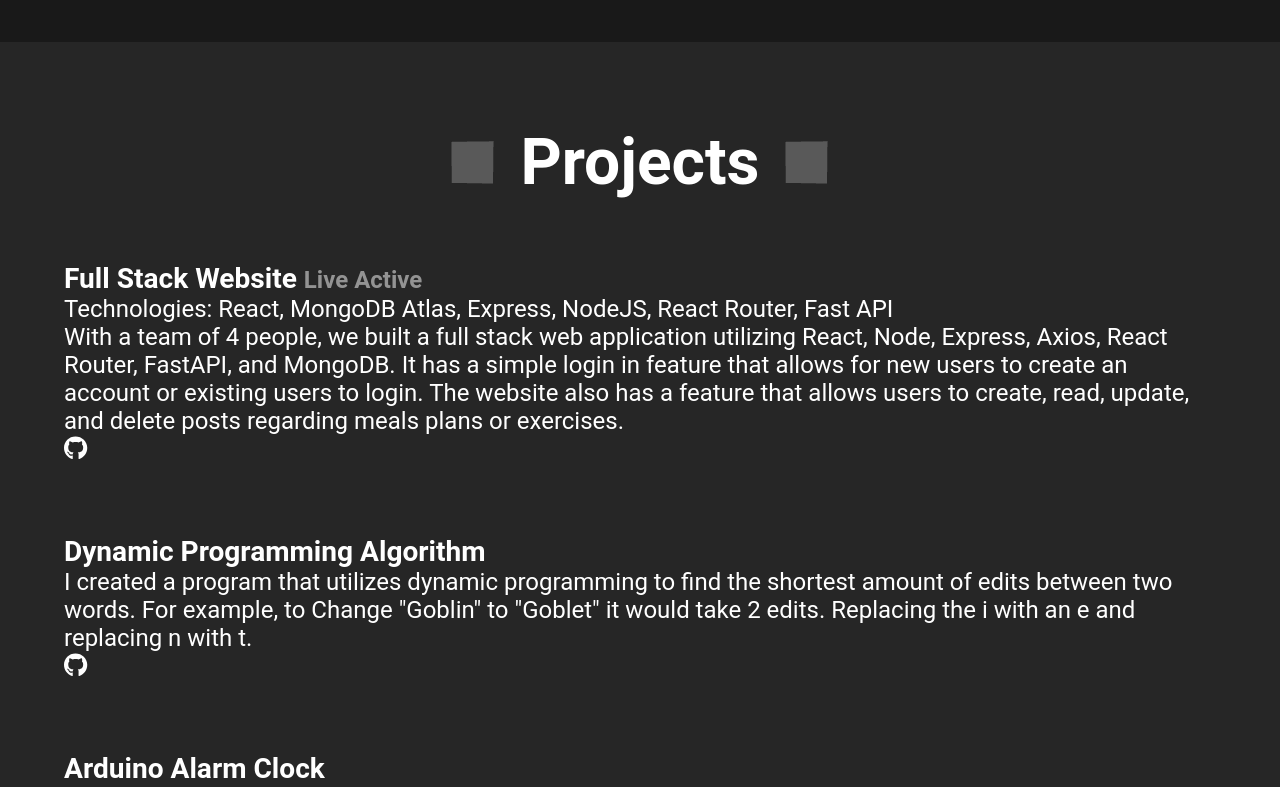
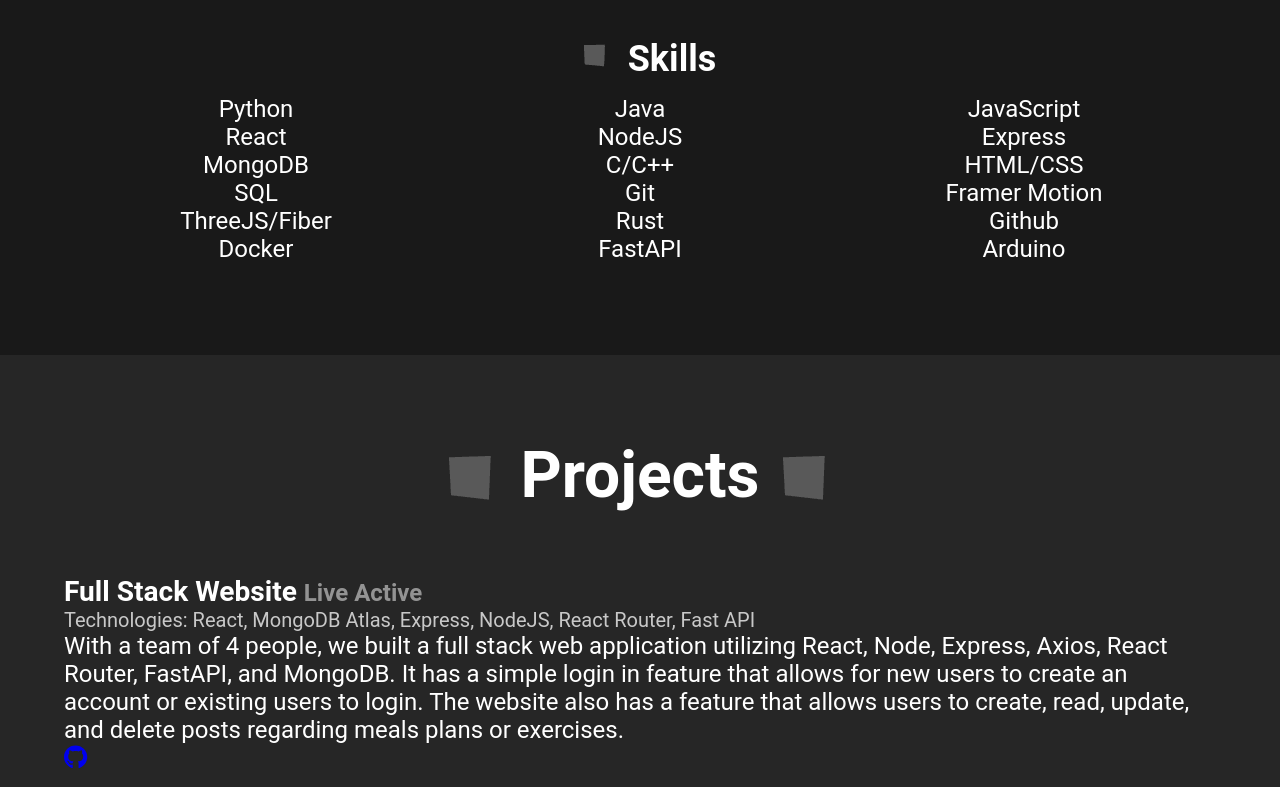
Before and after one commit to xTh3Unkn0wnx/cs-110-andrew-ocegueda-professional-website, a React (Vite) app: page / in a window 1280 px wide. Shown: the part 2580-3367 px from the top of the page. Built offline with nearby package versions, Linux system fonts and the light colour scheme.

Commit message:
Made changes to website

```diff
--- a/src/App.css
+++ b/src/App.css
@@ -97,6 +97,7 @@ main section {
 
 .min-height {
   min-height: 100vh;
+  width: 100vw;
 }
 
 .invisible {
--- a/src/App.jsx
+++ b/src/App.jsx
@@ -1,5 +1,5 @@
 import './App.css';
-import React, { Suspense, useEffect } from 'react';
+import React, { Suspense, useEffect, useState } from 'react';
 import photo1 from './assets/Picture1.png';
 import ucr from './assets/UCR.jpg';
 import mvc from './assets/MVC.jpg';
@@ -15,6 +15,17 @@ const CubeScene = React.lazy(() => import('./component/Cube'));
 
 function App() {
   const controls = useAnimation();
+  const [windowWidth, setWindowWidth] = useState(window.innerWidth);
+
+  useEffect(() => {
+    const handleResize = () => {
+      setWindowWidth(window.innerWidth);
+    };
+    window.addEventListener('resize', handleResize);
+    return () => {
+      window.removeEventListener('resize', handleResize);
+    };
+  }, []);
 
   useEffect(() => {
     controls.start({
@@ -75,13 +86,17 @@ function App() {
                     margin: '0 auto',
                   }}
                 >
+                  {windowWidth > 700 && (
                     <Suspense fallback={<div>Loading...</div>}>
                       <CubeScene cubeSize={[3, 3, 3]} />
                     </Suspense>
+                  )}
                   Andrew Ocegueda
+                  {windowWidth > 700 && (
                     <Suspense fallback={<div>Loading...</div>}>
                       <CubeScene cubeSize={[3, 3, 3]} />
                     </Suspense>
+                  )}
                 </div>
               </div>
             </motion.h1>
@@ -115,6 +130,7 @@ function App() {
           </div>
         </section>
         <Section
+          windowWidth={windowWidth}
           section_title='About Me'
           section_id='about-me'
           classnames='about-me adjustable-padding min-height'
@@ -144,7 +160,8 @@ function App() {
           </p>
         </Section>
         <Section
-          section_title='Education'
+          windowWidth={windowWidth}
+          section_title='Education/Skills'
           section_id='education'
           classnames={'education-container'}
           container_motion={{
@@ -253,8 +270,198 @@ function App() {
               }}
             />
           </section>
+          <section>
+            <h2
+              style={{
+                display: 'flex',
+                justifyContent: 'center',
+                alignItems: 'center',
+              }}
+            >
+              <div>
+                <Suspense fallback={<div>Loading...</div>}>
+                  <CubeScene
+                    cubeSize={[2, 2, 2]}
+                    size='4rem'
+                  />
+                </Suspense>
+              </div>
+              <div>Skills</div>
+            </h2>
+            <ul
+              style={{
+                display: 'grid',
+                gridTemplateColumns: 'repeat(3, 1fr)',
+                listStyleType: 'none',
+              }}
+            >
+              <li
+                style={{
+                  display: 'flex',
+                  justifyContent: 'center',
+                  alignItems: 'center',
+                }}
+              >
+                Python
+              </li>
+              <li
+                style={{
+                  display: 'flex',
+                  justifyContent: 'center',
+                  alignItems: 'center',
+                }}
+              >
+                Java
+              </li>
+              <li
+                style={{
+                  display: 'flex',
+                  justifyContent: 'center',
+                  alignItems: 'center',
+                }}
+              >
+                JavaScript
+              </li>
+              <li
+                style={{
+                  display: 'flex',
+                  justifyContent: 'center',
+                  alignItems: 'center',
+                }}
+              >
+                React
+              </li>
+              <li
+                style={{
+                  display: 'flex',
+                  justifyContent: 'center',
+                  alignItems: 'center',
+                }}
+              >
+                NodeJS
+              </li>
+              <li
+                style={{
+                  display: 'flex',
+                  justifyContent: 'center',
+                  alignItems: 'center',
+                }}
+              >
+                Express
+              </li>
+              <li
+                style={{
+                  display: 'flex',
+                  justifyContent: 'center',
+                  alignItems: 'center',
+                }}
+              >
+                MongoDB
+              </li>
+              <li
+                style={{
+                  display: 'flex',
+                  justifyContent: 'center',
+                  alignItems: 'center',
+                }}
+              >
+                C/C++
+              </li>
+              <li
+                style={{
+                  display: 'flex',
+                  justifyContent: 'center',
+                  alignItems: 'center',
+                }}
+              >
+                HTML/CSS
+              </li>
+              <li
+                style={{
+                  display: 'flex',
+                  justifyContent: 'center',
+                  alignItems: 'center',
+                }}
+              >
+                SQL
+              </li>
+              <li
+                style={{
+                  display: 'flex',
+                  justifyContent: 'center',
+                  alignItems: 'center',
+                }}
+              >
+                Git
+              </li>
+              <li
+                style={{
+                  display: 'flex',
+                  justifyContent: 'center',
+                  alignItems: 'center',
+                }}
+              >
+                Framer Motion
+              </li>
+              <li
+                style={{
+                  display: 'flex',
+                  justifyContent: 'center',
+                  alignItems: 'center',
+                }}
+              >
+                ThreeJS/Fiber
+              </li>
+              <li
+                style={{
+                  display: 'flex',
+                  justifyContent: 'center',
+                  alignItems: 'center',
+                }}
+              >
+                Rust
+              </li>
+              <li
+                style={{
+                  display: 'flex',
+                  justifyContent: 'center',
+                  alignItems: 'center',
+                }}
+              >
+                Github
+              </li>
+              <li
+                style={{
+                  display: 'flex',
+                  justifyContent: 'center',
+                  alignItems: 'center',
+                }}
+              >
+                Docker
+              </li>
+              <li
+                style={{
+                  display: 'flex',
+                  justifyContent: 'center',
+                  alignItems: 'center',
+                }}
+              >
+                FastAPI
+              </li>
+              <li
+                style={{
+                  display: 'flex',
+                  justifyContent: 'center',
+                  alignItems: 'center',
+                }}
+              >
+                Arduino
+              </li>
+            </ul>
+          </section>
         </Section>
         <Section
+          windowWidth={windowWidth}
           section_title={'Projects'}
           section_id='projects'
           container_motion={{
@@ -285,7 +492,13 @@ function App() {
                 Live Active
               </span>
             </h3>
-            <p>
+            <p
+              style={{
+                color: 'white',
+                opacity: '0.75',
+                fontSize: '1.25rem',
+              }}
+            >
               Technologies: React, MongoDB Atlas, Express, NodeJS, React Router,
               Fast API
             </p>
@@ -297,26 +510,49 @@ function App() {
               also has a feature that allows users to create, read, update, and
               delete posts regarding meals plans or exercises.
             </p>
+            <a href='https://github.com/xTh3Unkn0wnx/CS-180-Live-Active'>
               <FontAwesomeIcon
                 icon={faGithub}
                 aria-label='react logo'
               />
+            </a>
           </section>
           <section>
             <h3>Dynamic Programming Algorithm</h3>
+            <p
+              style={{
+                color: 'white',
+                opacity: '0.75',
+                fontSize: '1.25rem',
+              }}
+            >
+              Technologies: C++
+            </p>
             <p>
               I created a program that utilizes dynamic programming to find the
               shortest amount of edits between two words. For example, to Change
               &quot;Goblin&quot; to &quot;Goblet&quot; it would take 2 edits.
               Replacing the i with an e and replacing n with t.
             </p>
+            <a href='https://github.com/xTh3Unkn0wnx/CS_141_Final_Project'>
               <FontAwesomeIcon
                 icon={faGithub}
                 aria-label='react logo'
               />
+            </a>
           </section>
           <section>
             <h3>Arduino Alarm Clock</h3>
+            <p
+              style={{
+                color: 'white',
+                opacity: '0.75',
+                fontSize: '1.25rem',
+              }}
+            >
+              Technologies: Arduino UNO R3, Arduino Components, Arduino IDE,
+              74HC595 Shift Register, Passive Buzzer, 2x16 LCD Display
+            </p>
             <p>
               I created a the hardware and software portion of the alarm clock
               using components from an Arduino set and using the official
@@ -324,13 +560,16 @@ function App() {
               have used was the Passive Buzzer, a Shift Register and a LCD
               Screen.
             </p>
+            <a href='https://github.com/xTh3Unkn0wnx/Arduino_Projects/tree/main/CS_120B_Final_Project'>
               <FontAwesomeIcon
                 icon={faGithub}
                 aria-label='react logo'
               />
+            </a>
           </section>
         </Section>
         <Section
+          windowWidth={windowWidth}
           section_title={'Achievements'}
           section_id='achievements'
           container_motion={{
@@ -351,10 +590,35 @@ function App() {
         >
           <ul>
             <li>Dean&apos;s List</li>
+            <p>Have a 3.5 GPA for the quarter</p>
           </ul>
           <ul>
             <li>Chancellor&apos;s List</li>
+            <p>Maintain a 3.5 GPA for 3 consecutive quarters</p>
           </ul>
+        </Section>
+        <Section
+          windowWidth={windowWidth}
+          section_title={'Interests'}
+          section_id={'interests'}
+          container_motion={{
+            variants: container,
+            initial: 'hidden',
+            whileInView: 'show',
+            viewport: { once: true, margin: '-50%' },
+          }}
+          item_motion={{
+            variants: item,
+          }}
+          styleCon={{
+            style: {
+              backgroundColor: 'rgba(0, 0, 0, 0.75)',
+              color: 'white',
+            },
+          }}
+        >
+          <p>I am a Video Game Enthusiast, I enjoy playing games on the PS5 or on a PC.</p>
+
         </Section>
       </main>
       <footer
--- a/src/component/Cube.jsx
+++ b/src/component/Cube.jsx
@@ -2,7 +2,6 @@ import { useRef } from 'react';
 import { Canvas, useFrame } from '@react-three/fiber';
 import { Box } from '@react-three/drei';
 import './../App.css';
-import { width } from '@fortawesome/free-brands-svg-icons/fa42Group';
 
 const FloatingCube = ({ size = [1, 1, 1] }) => {
   const cubeRef = useRef();
--- a/src/component/Section.jsx
+++ b/src/component/Section.jsx
@@ -12,6 +12,7 @@ function Section({
   container_motion = {},
   item_motion = {},
   styleCon = {},
+  windowWidth = 800,
 }) {
   return (
     <motion.section
@@ -31,13 +32,13 @@ function Section({
         }}
         whileHover={{ scale: 1.15 }}
       >
-        <Suspense fallback={<div>Loading...</div>}>
+        {windowWidth > 700 && (<Suspense fallback={<div>Loading...</div>}>
           <CubeScene cubeSize={[2.5, 2.5, 2.5]} />
-        </Suspense>
+        </Suspense>)}
         {section_title}
-        <Suspense fallback={<div>Loading...</div>}>
+        {windowWidth > 700 && (<Suspense fallback={<div>Loading...</div>}>
           <CubeScene cubeSize={[2.5, 2.5, 2.5]} />
-        </Suspense>
+        </Suspense>)}
       </motion.h2>
       {React.Children.map(children, (child) => (
         <motion.div
```
Lines whose indentation alone changed are shown as unchanged.
